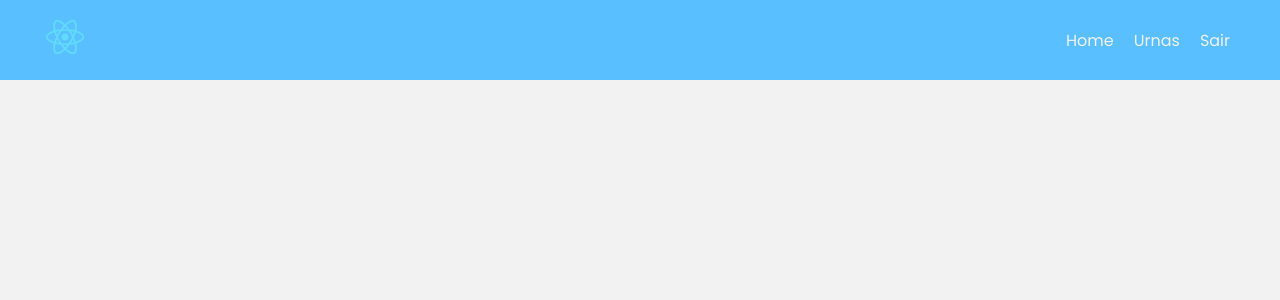
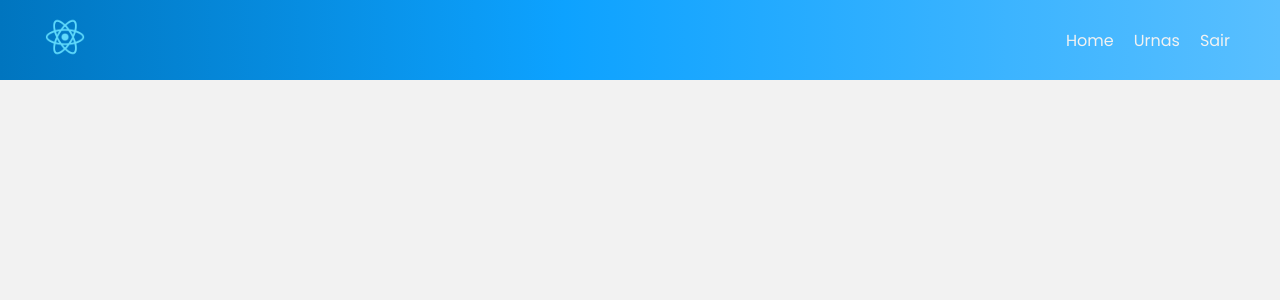
Before and after one commit to matheuscrepaldi/cef-cloud, a React (Create React App) app: page /dashboard in a window 1280 px wide. Shown: the top 300 px of the page. Built offline with nearby package versions, Linux system fonts and the light colour scheme.

Commit message:
menu degrade

```diff
--- a/src/components/Menu.js
+++ b/src/components/Menu.js
@@ -21,7 +21,12 @@ const Navbar = styled.div`
 	left: 0;
 	margin: auto;
 	width: 100%;
-	background-color: #59bfff;
+	background: linear-gradient(
+		90deg,
+		rgba(0, 117, 191, 1) 0%,
+		rgba(13, 162, 255, 1) 44%,
+		rgba(89, 191, 255, 1) 100%
+	);
 	height: 80px;
 `;
 
--- a/src/pages/Urnas/UrnaDetailsPage.js
+++ b/src/pages/Urnas/UrnaDetailsPage.js
@@ -39,7 +39,7 @@ function UrnaDetailsPage(props) {
 					setLoading(false);
 				});
 		}
-	}, [id, setFields]);
+	}, [id, setFields, isNew]);
 
 	const handlePost = () => {
 		const body = { ...fields };
```
